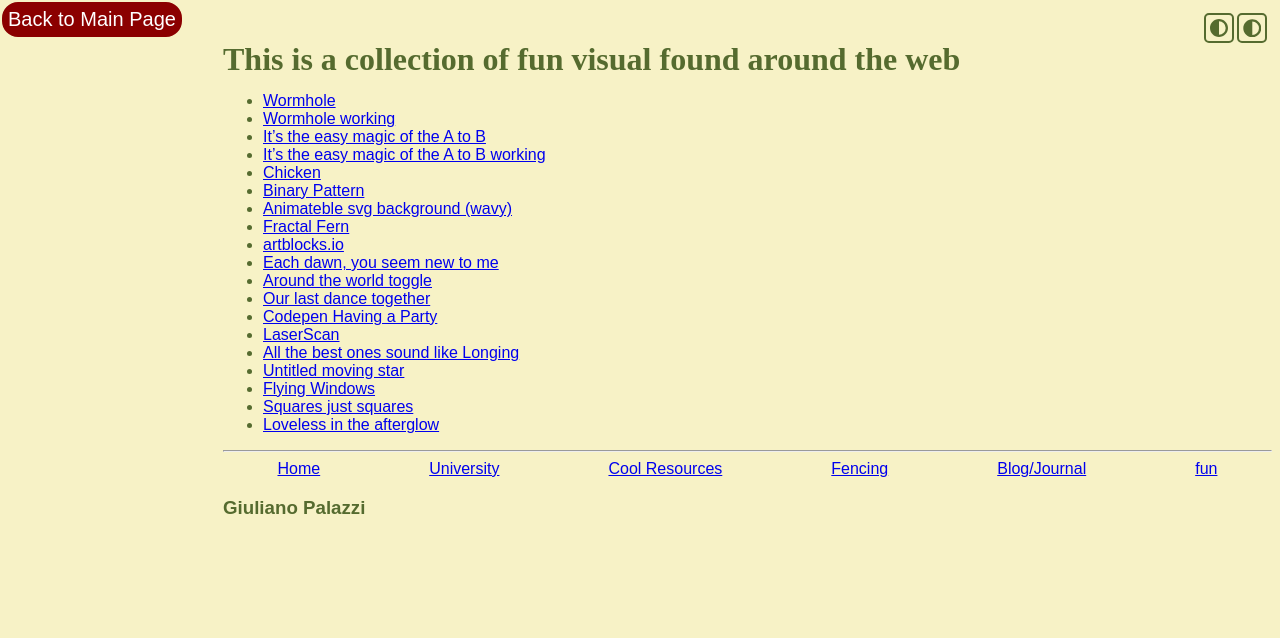
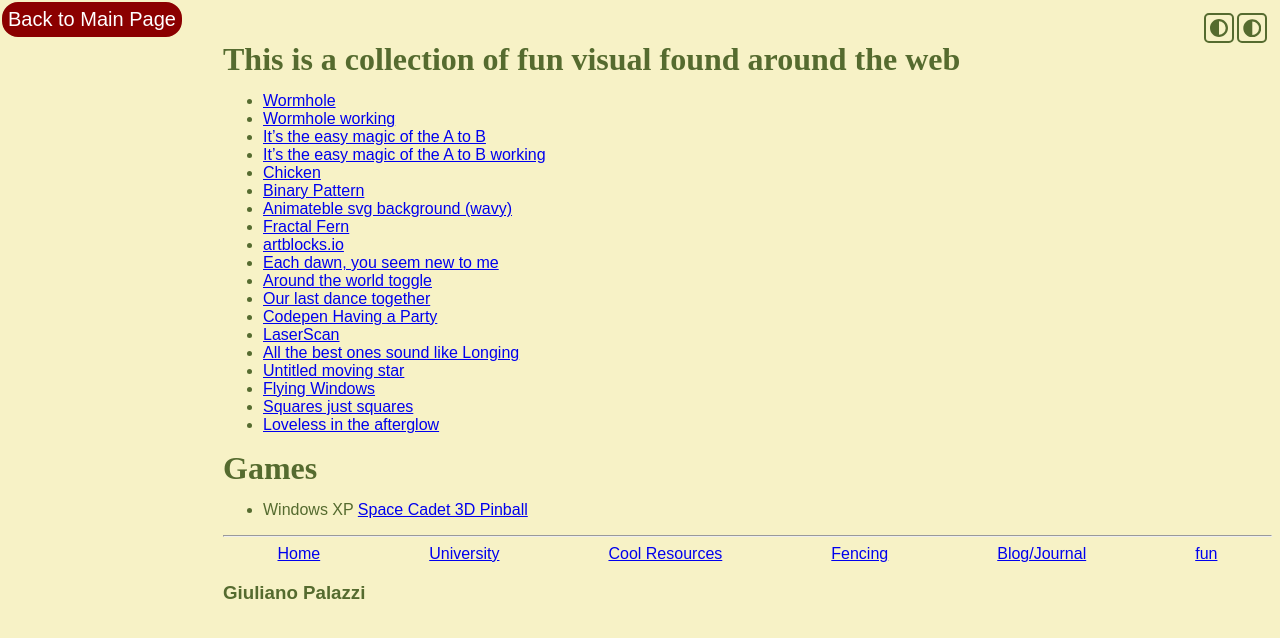
Before and after one commit to GiulianoPalazzi/giulianopalazzi.github.io, a Jekyll site: the page built from fun/fun.md, in a window 1280 px wide. Shown: the top 638 px of the page. Built offline with Jekyll 4.4.1, drawn with Linux system fonts in a browser that asks for light colours; nearby versions of some CDN libraries.

Commit message:
added link to windows xp space cadet 3d pinball

```diff
--- a/fun/fun.md
+++ b/fun/fun.md
@@ -26,3 +26,6 @@ permalink: /fun/
 * [Flying Windows](https://codepen.io/jkantner/pen/OJvOOwE){: target="_blank"}
 * [Squares just squares](https://codepen.io/arhtu/pen/zYWPmKa){: target="_blank"}
 * [Loveless in the afterglow](https://codepen.io/TomHinton/details/VwXrKRg){: target="_blank"}
+
+# Games #
+* Windows XP [Space Cadet 3D Pinball](https://alula.github.io/SpaceCadetPinball/){:target="\_blank"}
```
